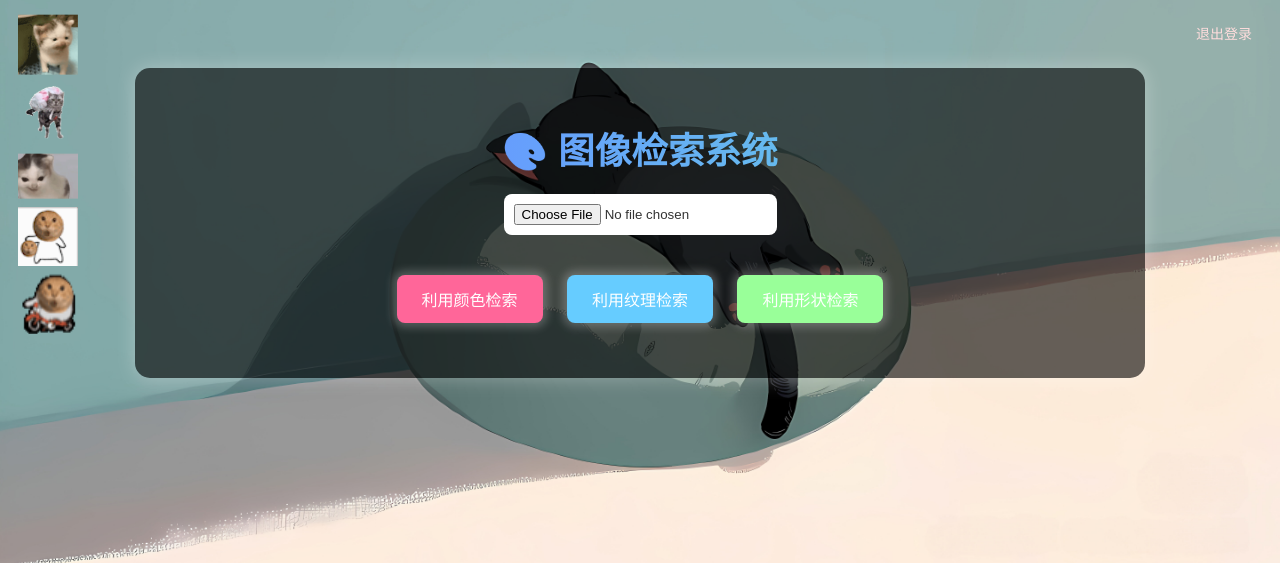
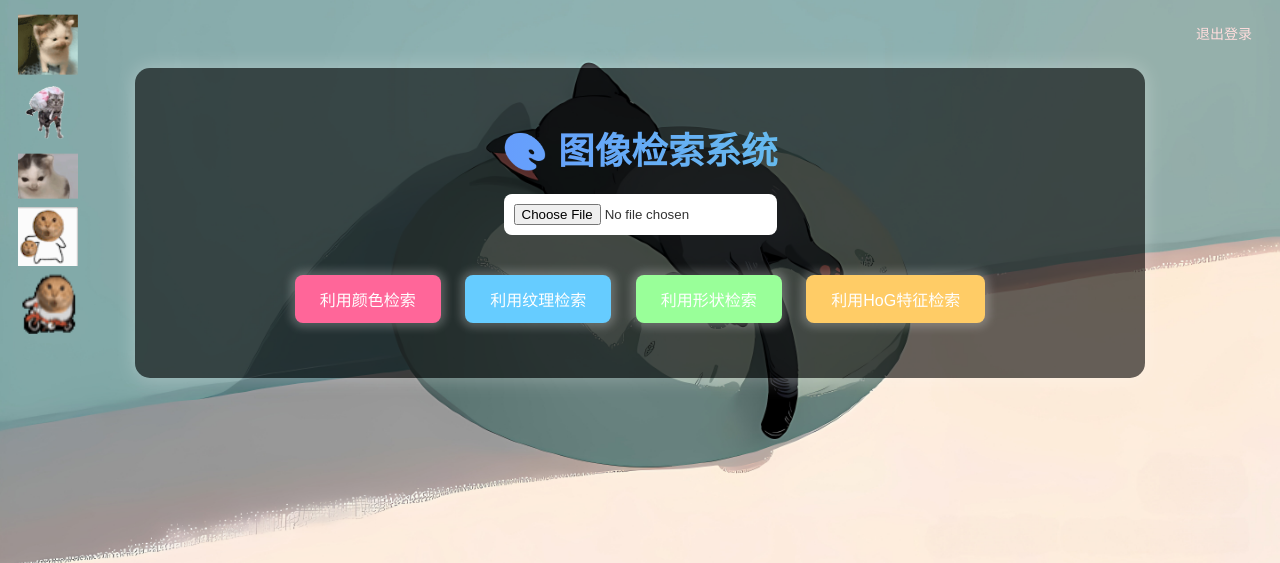
Before and after one commit to Raresunset/web, a Flask app: page / in a window 1280 px wide. Shown: the top 563 px of the page. Run offline with Flask 3, Linux system fonts and the light colour scheme; the visitor is signed in with stand-in values (Sample User, id 1).

Commit message:
feat:新增hog

```diff
--- a/server.py
+++ b/server.py
@@ -48,7 +48,7 @@ def index():
     if request.method == 'POST':
         file = request.files['query_img']
         method = request.form.get('method')  # 检索方式
-        if file and method in ['color', 'texture', 'shape']:
+        if file and method in ['color', 'texture', 'shape','hog']:
             # 保存上传图像
             img = Image.open(file.stream).convert('RGB')
             img = img.resize((224, 224))
--- a/templates/index.html
+++ b/templates/index.html
@@ -107,6 +107,9 @@
         .btn-group button:nth-child(3) {
             background: #99ff99;
         }
+        .btn-group button:nth-child(4) {
+            background: #ffcc66;  /* 新增按钮颜色 */
+        }
 
         @keyframes pulse {
             0%, 100% { box-shadow: 0 0 0 0 rgba(255, 255, 255, 0.4); }
@@ -175,6 +178,7 @@
                 <button type="submit" name="method" value="color">利用颜色检索</button>
                 <button type="submit" name="method" value="texture">利用纹理检索</button>
                 <button type="submit" name="method" value="shape">利用形状检索</button>
+                <button type="submit" name="method" value="hog">利用HoG特征检索</button>
             </div>
         </form>
 
```
